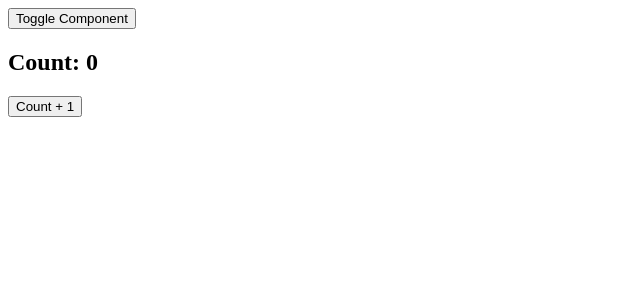
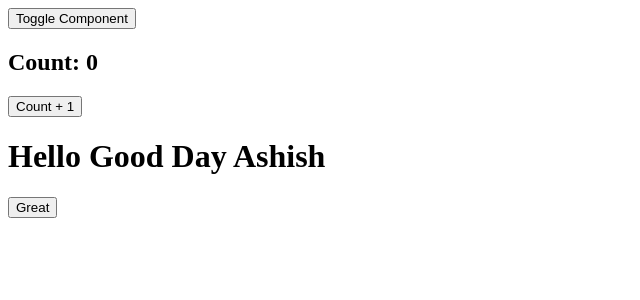
Before and after one commit to ashucj17/react-hooks, a React (Vite) app: page / in a window 1280 px wide. Shown: the top 300 px of the page, without its empty margins (0-640 px from the left). Built offline with nearby package versions, Linux system fonts and the light colour scheme.

Commit message:
UseState Hook

```diff
--- a/src/App.jsx
+++ b/src/App.jsx
@@ -2,6 +2,8 @@ import { useState } from 'react'
 import './App.css'
 import ClassComponent from './ReactLifeCycle/ClassComponent'
 import FunctionalComponent from './ReactLifeCycle/FunctionalComponent'
+import MyUseState from './Hooks/MyUseState'
+
 
 
 function App() {
@@ -15,6 +17,7 @@ function App() {
         setShow(!show)
       }}>Toggle Component</button>
       {show &&<FunctionalComponent /> }
+      <MyUseState />
 
     </>
   )
--- /dev/null
+++ b/src/Hooks/MyUseState.jsx
@@ -0,0 +1,18 @@
+import React, { useState } from 'react'
+
+const MyUseState = () => {
+    const [name, setName] = useState('Ashish')
+
+    const great = () =>{
+        setName(name)
+    }
+
+  return (
+    <>
+        <h1>Hello Good Day {name} </h1>
+        <button onClick={great}>Great</button>
+    </>
+  )
+}
+
+export default MyUseState
```
